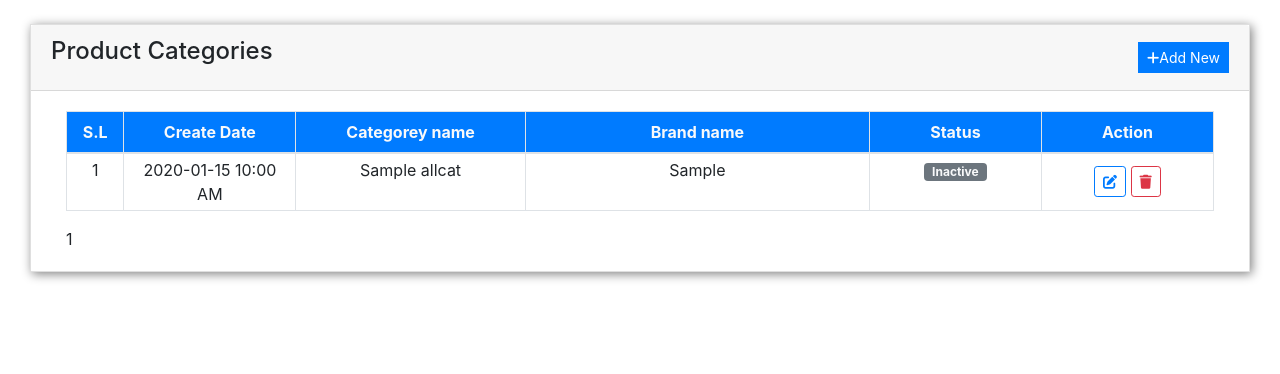
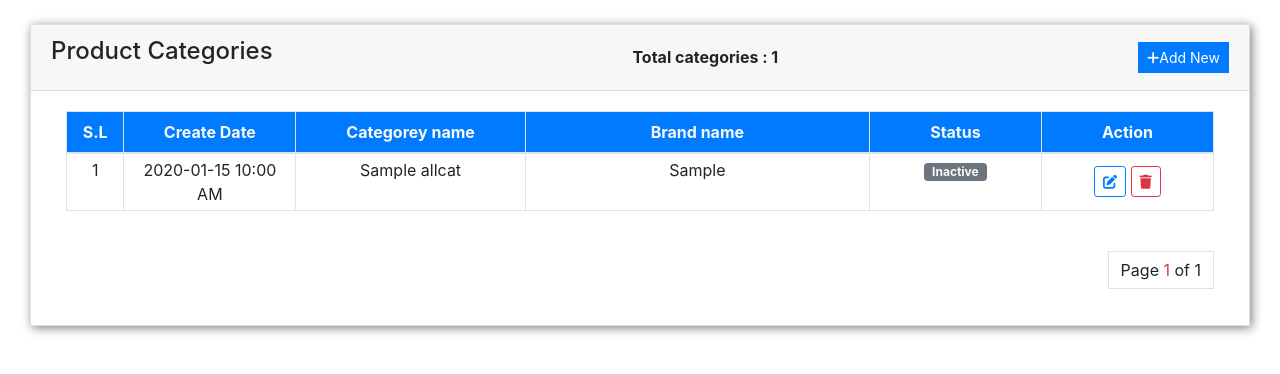
Before and after one commit to masudcse100/stock_management_system, a Django app: template templates/smsApps/categories.html in a window 1280 px wide. Shown: the part 56-430 px from the top of the page. Run offline with Django 4.2, Linux system fonts and the light colour scheme; the template is opened without the code that fills it: most values are stand-ins (such as "Sample title", 1, 10 or a date in 2020); some libraries are stand-ins or nearby versions.

Commit message:
pagination done!

```diff
--- a/static/css/style.css
+++ b/static/css/style.css
@@ -46,3 +46,9 @@
 #mtcat{
     margin-top: 10px;
 }
+.page-link:not(:disabled):not(.disabled) {
+    cursor: revert !important;
+}
+.pagenum a:hover{
+    background-color:rgb(255, 255, 255) !important;
+}
--- a/templates/smsApps/categories.html
+++ b/templates/smsApps/categories.html
@@ -22,6 +22,7 @@ sms | Categorey
         <div class="card-header">
             <div class="d-flex w-100 align-items-center justify-content-between">
                 <h4 class="card-title fw-bold">Product Categories</h4>
+                <strong>Total categories : {{categories_count}}</strong>
                 <div class="tools">
                     <button type="button" class="btn btn-primary rounded-0 bg-gradient btn-sm" id='add_new' data-toggle="modal" data-target="#exampleModal" data-whatever="@fat"><i class="fa fa-plus"></i><a style="color:white; text-decoration:none;" href="{% url 'addcategorey' %}">Add New</a></button>
                 </div>
@@ -49,7 +50,9 @@ sms | Categorey
                         </tr>
                     </thead>
                     <tbody>
-                        {% for allcat in page_cat_obj %}
+                        {% comment %} {% for allcat in page_cat_obj %} {% endcomment %}
+                        {% comment %} {% for allcat in allcats %} {% endcomment %}
+                        {% for allcat in categories %}
                         <tr>
                             <td class="px-2 py-1 text-center">{{forloop.counter}}</td>
                             <td class="px-2 py-1 text-center">{{ allcat.publish_date|date:"Y-m-d h:i A" }}</td>
@@ -74,18 +77,43 @@ sms | Categorey
                         </tr>
                         {% endfor %}
                     </tbody>
-                </table>
-                <div>
+                </table><br>
+                {% comment %} {{categories}} <br> {% endcomment %}
+                {% comment %} <span class="offset-md-10 offset-sm-3">
+                    {% if categories.has_previous %}
+                        <a style="text-decoration:none;" href="?categories-page={{categories.previous_page_number}}">« Previous</a>
+                    {% endif %}
+                    <span>Page {{ categories.number }} of {{ categories.paginator.num_pages }}</span>
+
+                    {% if categories.has_next %}
+                        <a style="text-decoration:none;" href="?categories-page={{categories.next_page_number}}">Next »</a>
+                    {% endif %}
+                </span> {% endcomment %}
+                <nav aria-label="Page navigation example">
+                    <ul class="pagination justify-content-end">
+                        {% if categories.has_previous %}
+                      <li class="page-item">
+                        <a class="page-link" href="?categories-page={{categories.previous_page_number}}">Previous</a>
+                      </li>{% endif %}
+                      <li class="pagenum"><a class="page-link">Page <span class="text-danger">{{ categories.number }}</span> of {{ categories.paginator.num_pages }}</a></li>
+                      {% if categories.has_next %}
+                      <li class="page-item">
+                        <a class="page-link" href="?categories-page={{categories.next_page_number}}">Next</a>
+                      </li>{% endif %}
+                    </ul>
+                  </nav>
+                {% comment %} <div>
                     <span>
                         {% if page_cat_obj.has_previous %}
-                            <a style="text-decoration:none;" href="?cat_page={{page_cat_obj.previous_page_number}}">Previous</a>
+                            <a style="text-decoration:none;" href="?Categories-page={{page_cat_obj.previous_page_number}}">« Previous page</a>
                         {% endif %}
                         <span>{{ page_cat_obj.number }}</span>
+
                         {% if page_cat_obj.has_next %}
-                            <a style="text-decoration:none;" href="?cat_page={{page_cat_obj.next_page_number}}">Next</a>
+                            <a style="text-decoration:none;" href="?Categories-page={{page_cat_obj.next_page_number}}">Next Page »</a>
                         {% endif %}
                     </span>
-                </div>
+                </div> {% endcomment %}
             </div>
         </div>
     </div>
--- a/templates/smsApps/dashboard.html
+++ b/templates/smsApps/dashboard.html
@@ -22,7 +22,7 @@ Dashboard
 		<div class="col-md-4 ">
 			<div class="submit-area categorey">
 				<h4>Total Categorey</h4><hr>
-					<h1>{{cat_count}}</h1>
+					<h1>{{categories_count}}</h1>
 			</div>
 		</div>
 		<div class="col-md-4 ">
```
Also changed, not shown: smsApps/views.py (+13 -6 lines), db.sqlite3.
